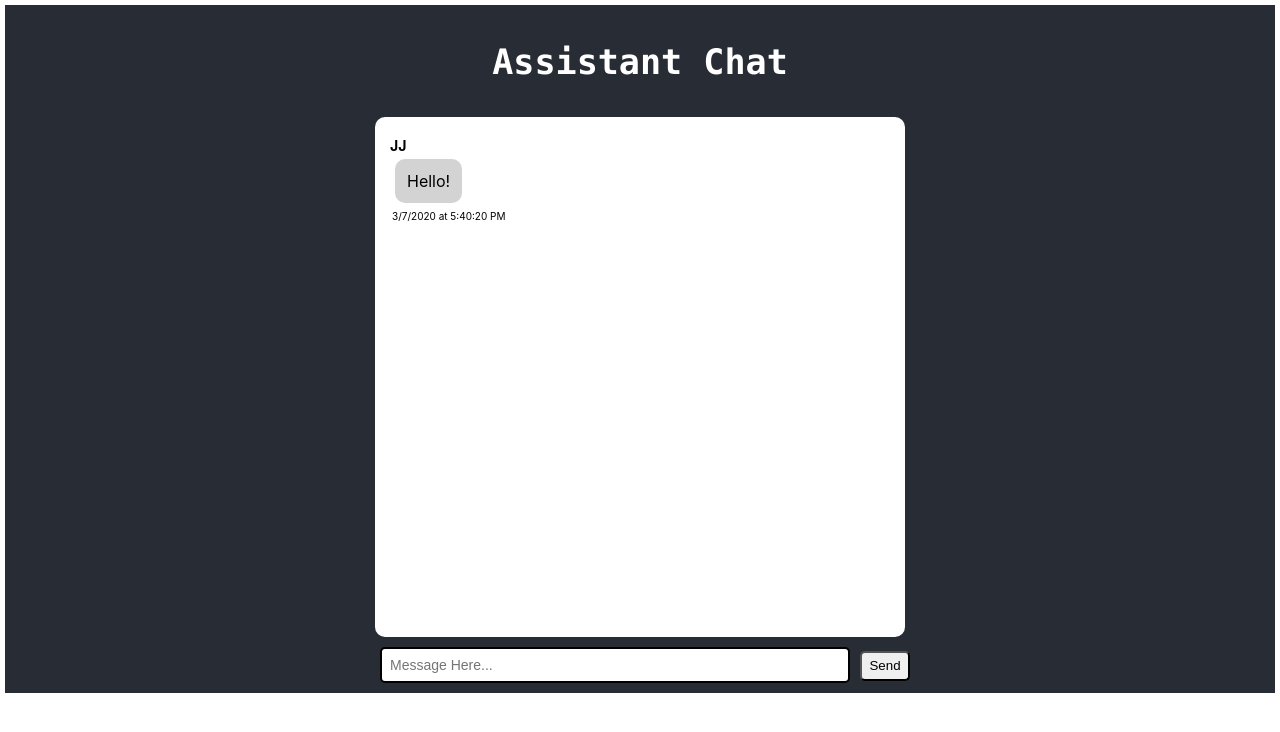
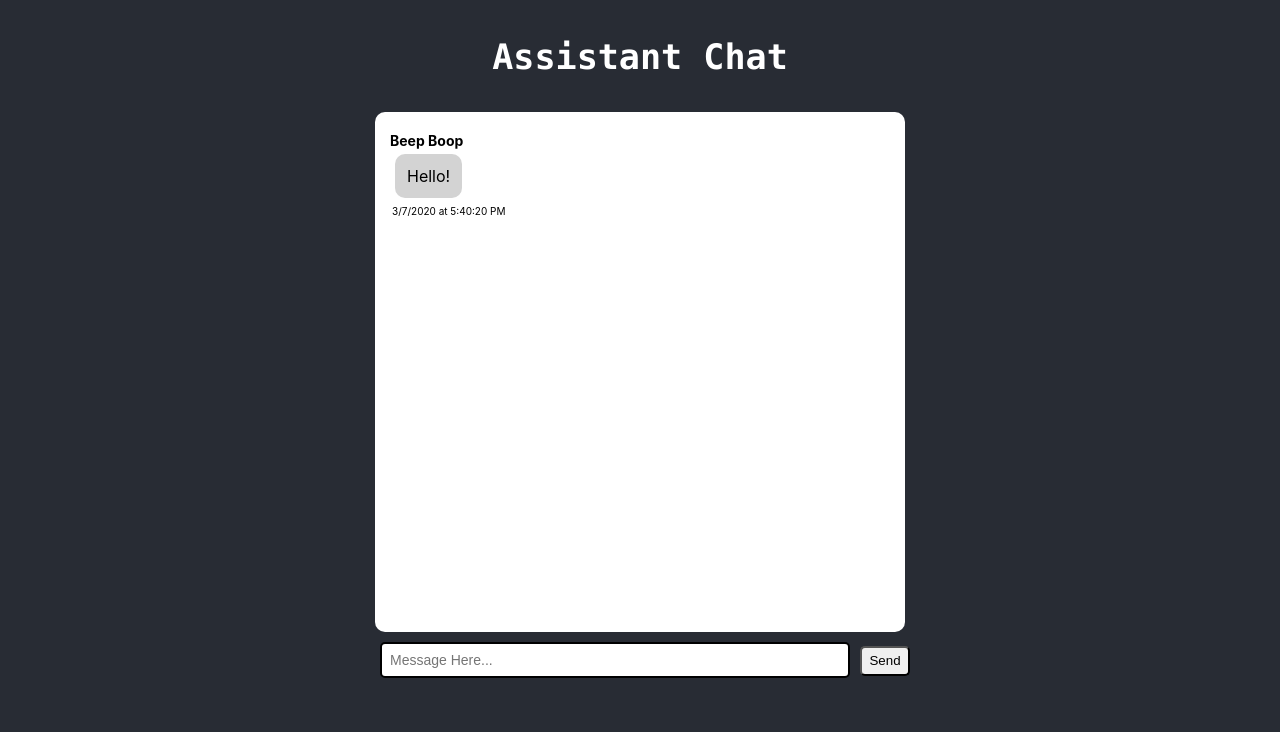
Before and after one commit to winnllam/chatbotbox, a React (Create React App) app: page / in a window 1280 px wide. Shown: the top 732 px of the page. Built offline with nearby package versions, Linux system fonts and the light colour scheme.

Commit message:
Added flex box

```diff
--- a/src/App.module.css
+++ b/src/App.module.css
@@ -1,3 +1,7 @@
+body {
+  background-color: #282c34;
+}
+
 h4 {
   margin-top: 5px;
   margin-bottom: 0;
@@ -7,17 +11,20 @@ p {
   margin: 2px;
 }
 
+.page {
+  height: 100%
+}
+
 .container {
-  margin: 5px;
-  background-color: #282c34;
+  min-height: 100%;
+  display: flex;
+  flex-flow: column;
+  justify-content: center;
+  align-content: center;
 }
 
 .title {
   text-align: center;
-  display: flex;
-  flex-direction: column;
-  align-items: center;
-  justify-content: top;
   font-size: 30px;
   color: white;
 }
--- a/src/App.tsx
+++ b/src/App.tsx
@@ -4,13 +4,13 @@ import ChatBox from "./components/ChatBox/ChatBox";
 
 const App: React.FC = () => {
   return (
+    <div className={styles.page}>
       <div className={styles.container}>
         <header className={styles.title}>
           <h3>
             <code>Assistant Chat</code>
           </h3>
         </header>
-      <div>
         <ChatBox />
       </div>
     </div>
--- a/src/common/constants.ts
+++ b/src/common/constants.ts
@@ -1 +1 @@
-export const botName: string = "JJ";
+export const botName: string = "Beep Boop";
```
Lines whose indentation alone changed are shown as unchanged.
